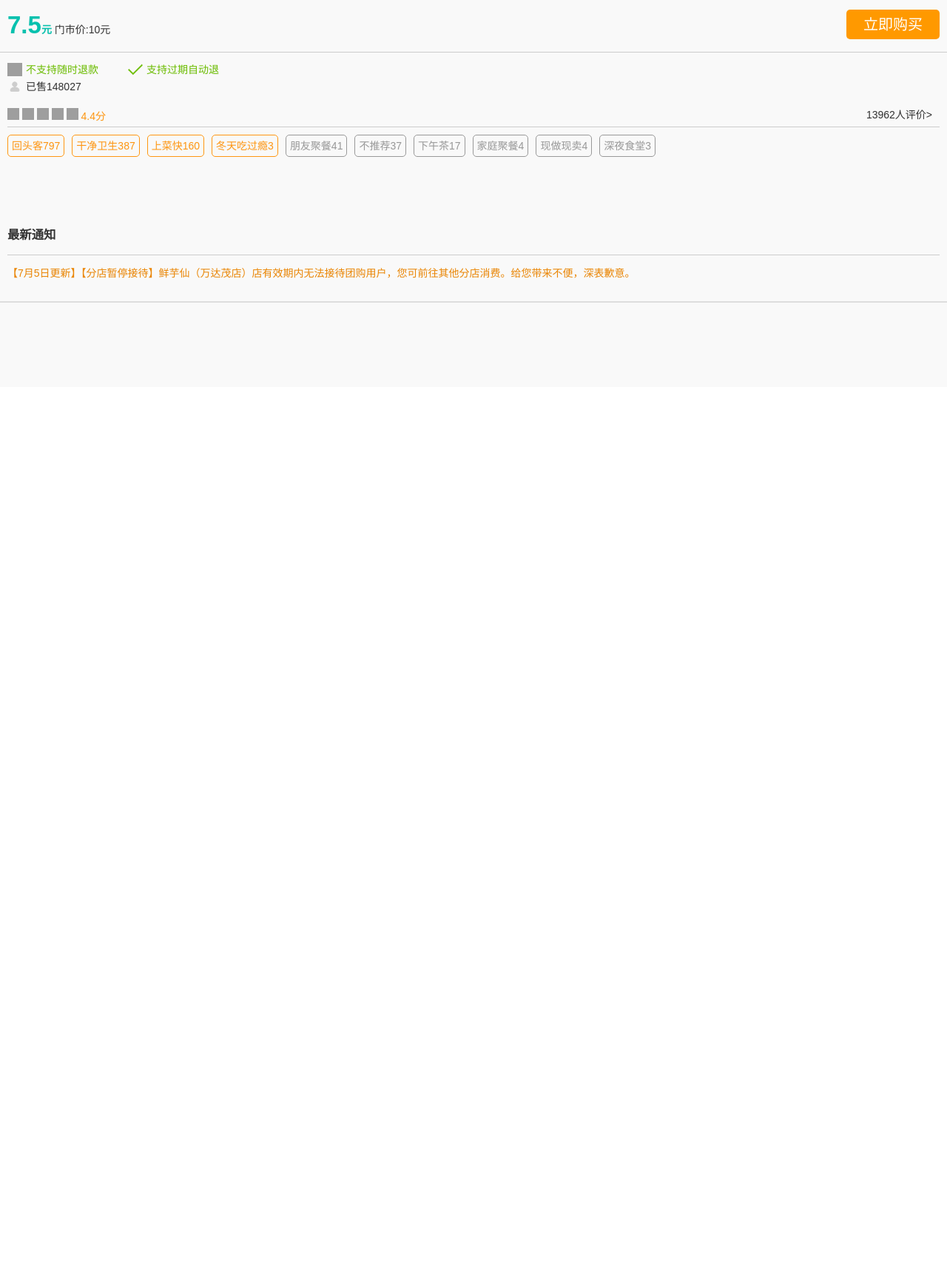
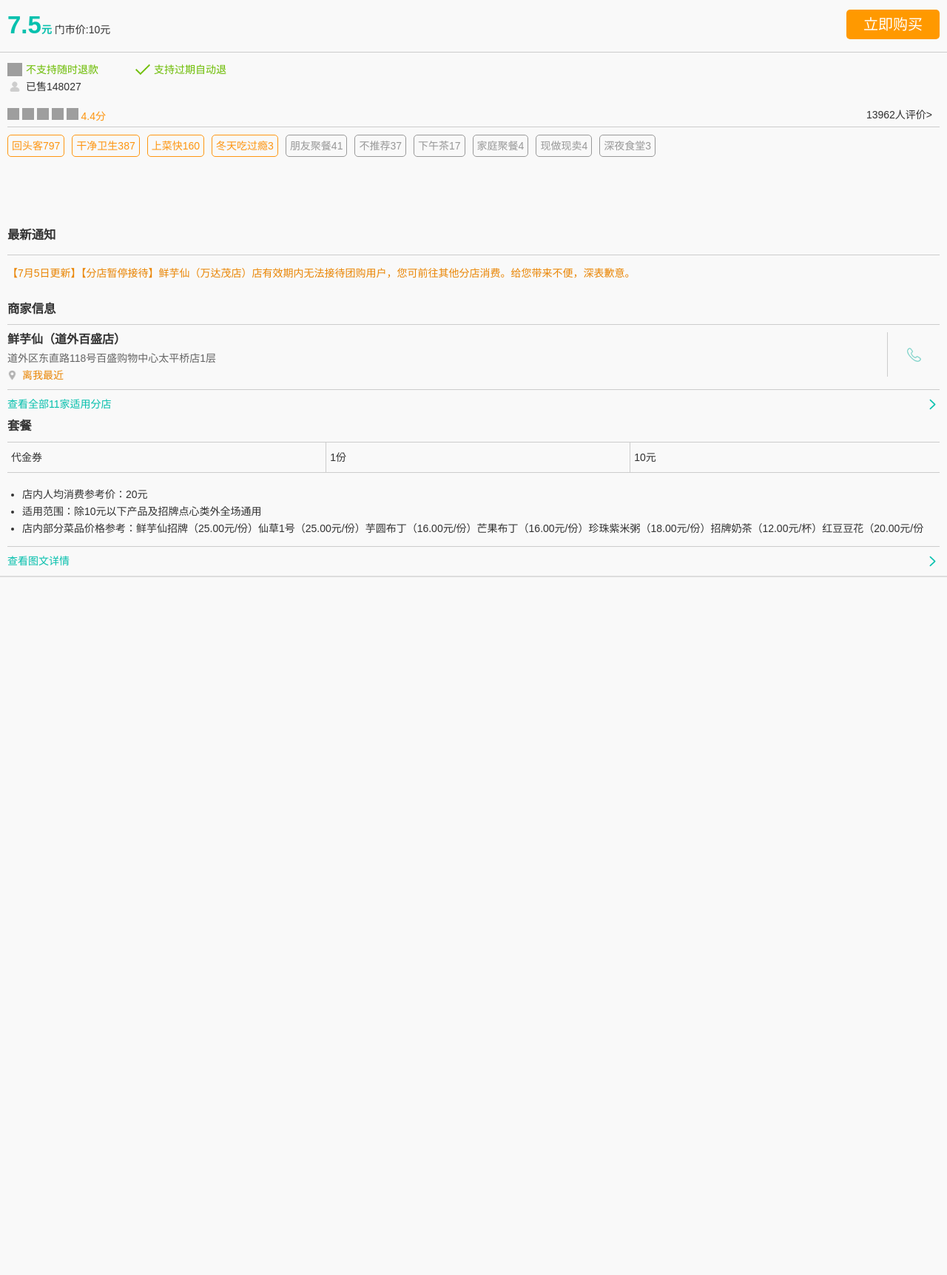
Before and after one commit to xiecheng328/nefu2017, a PHP site: page /detail.html in a window 1280 px wide. Shown: the part 277-2000 px from the top of the page at 74% size. Before the commit the page ends 686 px from the top, so only its background shows below. Run offline with PHP 8.4, Linux system fonts and the light colour scheme; grey boxes are pictures that could not be loaded.

Commit message:
美团详情

```diff
--- a/meituan/css/common.css
+++ b/meituan/css/common.css
@@ -22,3 +22,6 @@
 .ui-content{
     padding: 0;
 }
+.ui-bar-a, .ui-page-theme-a .ui-bar-inherit, html .ui-bar-a .ui-bar-inherit, html .ui-body-a .ui-bar-inherit, html body .ui-group-theme-a .ui-bar-inherit{
+    text-shadow: none;
+}
--- a/meituan/css/detail.css
+++ b/meituan/css/detail.css
@@ -94,7 +94,7 @@
 #explain span:nth-child(2){
     background-image: url(../img/right.png);
     color: #6dbe03;
-    margin-left: 0.8rem;
+    margin-left: 1rem;
 }
 #explain span:last-child{
     background-image: url(../img/sold.png);
@@ -145,3 +145,79 @@
     border-top: 1px solid #ccc;
     padding-top: 0.3rem;
 }
+
+#merchant{
+    padding: 0 0.2rem;
+}
+#merchant .info{
+    border-bottom: 1px solid #ccc;
+    padding-bottom: 0.2rem;
+}
+#merchant .contact{
+    padding: 0.2rem 0;
+    display: -webkit-box;
+    border-bottom: 1px solid #ccc;
+}
+#merchant .name{
+    font-size: .32rem;
+    font-weight: bolder;
+}
+#merchant .position{
+    color: #666;
+    overflow: hidden;
+    text-overflow: ellipsis;
+    white-space: nowrap;
+    padding: 0.1rem 0;
+}
+#merchant .address{
+    -webkit-box-flex: 1;
+}
+#merchant .phone{
+    width: 1.4rem;
+    height: 1.2rem;
+    background: url(../img/phone.png) no-repeat center;
+    background-size: 0.38rem 0.38rem;
+    border-left: 1px solid #ccc;
+}
+#merchant .nearest{
+    background: url(../img/position.png) no-repeat left center;
+    background-size: 0.28rem 0.28rem;
+    padding-left: 0.4rem;
+    color: #EB8706;
+}
+.check{
+    color: #06c1ae;
+    padding: 0.2rem 0;
+    background: url(../img/rightarrow-blue.png) no-repeat right center;
+    -webkit-background-size: 0.38rem 0.38rem;
+    background-size: 0.38rem 0.38rem;
+}
+#combo{
+    padding: 0 0.2rem;
+}
+#combo h3{
+    border-bottom: 1px solid #ccc;
+    padding-bottom: 0.2rem;
+}
+#combo .discount-coupon{
+    border-bottom: 1px solid #ccc;
+    width: 100%;
+    display: -webkit-box;
+}
+#combo .discount-coupon li{
+    -webkit-box-flex: 1;
+    border-right: 1px solid #ccc;
+    padding: 0.22rem 0;
+    text-indent: 0.1rem;
+}
+#combo .discount-coupon li:last-child{
+    border-right: 0;
+}
+#combo .price{
+    border-bottom: 1px solid #ccc;
+    padding: 0.3rem 0.4rem;
+}
+#combo .price li{
+    list-style: disc;
+    margin-top: 0.1rem;
+}
--- a/meituan/detail.html
+++ b/meituan/detail.html
@@ -14,7 +14,7 @@
     <script src="javascript/detail.js"></script>
     <script src="javascript/jquery.mobile-1.4.5.js"></script>
 </head>
-<body>
+<body style="height: 2000px;">
 <div data-role="page">
     <div data-role="header" id="header">
         <div id="left">
@@ -72,6 +72,32 @@
                 <p>【7月5日更新】【分店暂停接待】鲜芋仙（万达茂店）店有效期内无法接待团购用户，您可前往其他分店消费。给您带来不便，深表歉意。</p>
             </div>
         </div>
+        <div id="merchant">
+            <h3 class="info">商家信息</h3>
+            <div class="contact">
+                <div class="address">
+                    <p class="name">鲜芋仙（道外百盛店）</p>
+                    <p class="position">道外区东直路118号百盛购物中心太平桥店1层</p>
+                    <p class="nearest">离我最近</p>
+                </div>
+                <div class="phone"></div>
+            </div>
+            <p class="check">查看全部11家适用分店</p>
+        </div>
+        <div id="combo">
+            <h3>套餐</h3>
+            <ul class="discount-coupon">
+                <li>代金券</li>
+                <li>1份</li>
+                <li>10元</li>
+            </ul>
+            <ul class="price">
+                <li>店内人均消费参考价：20元</li>
+                <li>适用范围：除10元以下产品及招牌点心类外全场通用</li>
+                <li>店内部分菜品价格参考：鲜芋仙招牌（25.00元/份）仙草1号（25.00元/份）芋圆布丁（16.00元/份）芒果布丁（16.00元/份）珍珠紫米粥（18.00元/份）招牌奶茶（12.00元/杯）红豆豆花（20.00元/份</li>
+            </ul>
+            <p class="check">查看图文详情</p>
+        </div>
     </div>
     <div data-role="footer">
 
```
Also changed, not shown: 28_换行.html (added, +24 -0 lines), meituan/img/earnest.png (added), meituan/img/leftarrow-blue.png (added), meituan/img/phone.png (added), meituan/img/position.png (added), meituan/img/rightarrow-blue.png (added).
